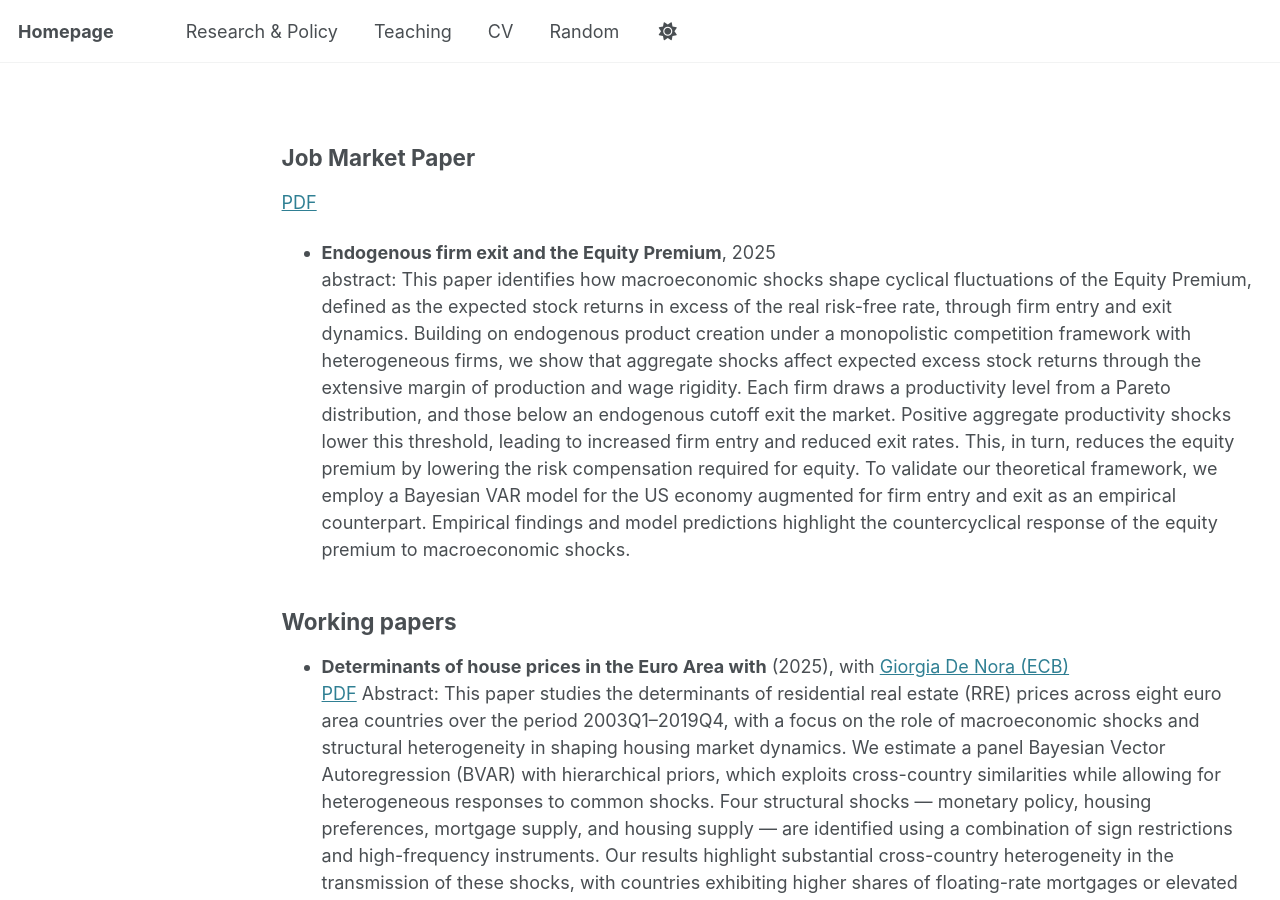
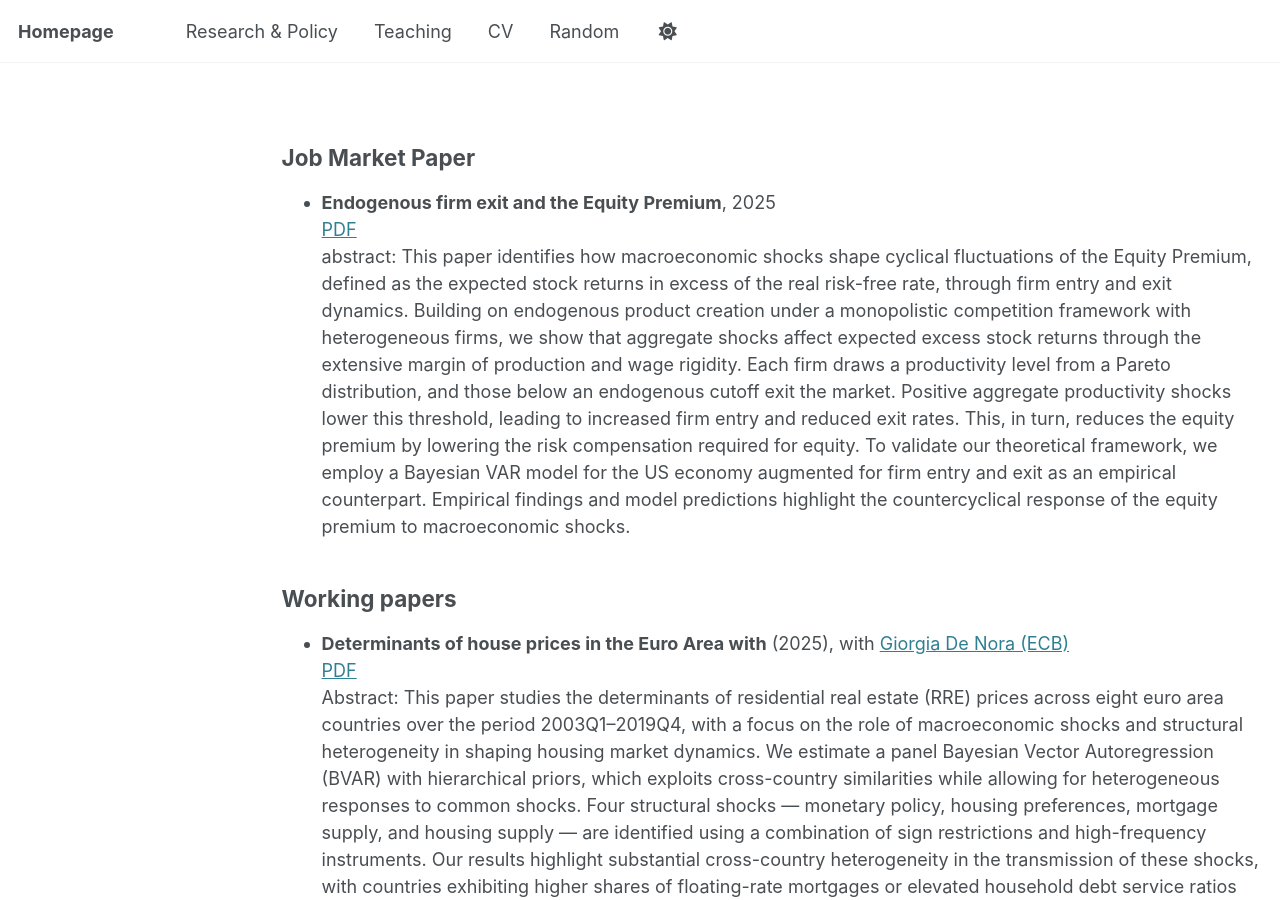
Before and after one commit to GregGh95/GregGh95.github.io, a Jekyll site: the page built from _pages/cv-json.md, in a window 1280 px wide and 900 px high. Built offline with Jekyll 4.4.1, drawn with Linux system fonts in a browser that asks for light colours.

```diff
--- a/_pages/cv-json.md
+++ b/_pages/cv-json.md
@@ -7,13 +7,13 @@ redirect_from:
   - /rp
 ---
 ## Job Market Paper
-[PDF](/files/JMP.pdf)
 * **Endogenous firm exit and the Equity Premium**, 2025 \
+[PDF](/files/JMP.pdf) \
 abstract: This paper identifies how macroeconomic shocks shape cyclical fluctuations of the Equity Premium, defined as the expected stock returns in excess of the real risk-free rate, through firm entry and exit dynamics. Building on endogenous product creation under a monopolistic competition framework with heterogeneous firms, we show that aggregate shocks affect expected excess stock returns through the extensive margin of production and wage rigidity. Each firm draws a productivity level from a Pareto distribution, and those below an endogenous cutoff exit the market. Positive aggregate productivity shocks lower this threshold, leading to increased firm entry and reduced exit rates. This, in turn, reduces the equity premium by lowering the risk compensation required for equity. To validate our theoretical framework, we employ a Bayesian VAR model for the US economy augmented for firm entry and exit as an empirical counterpart. Empirical findings and model predictions highlight the countercyclical response of the equity premium to macroeconomic shocks.
 
 ## Working papers
 * **Determinants of house prices in the Euro Area with** (2025), with [Giorgia De Nora (ECB)](https://www.ecb.europa.eu/pub/research/authors/profiles/giorgia-de-nora.en.html) \
-[PDF](/files/ECB_paper.pdf)
+[PDF](/files/ECB_paper.pdf) \
 Abstract: This paper studies the determinants of residential real estate (RRE) prices across eight euro area countries over the period 2003Q1–2019Q4, with a focus on the role of macroeconomic shocks and structural heterogeneity in shaping housing market dynamics. We estimate a panel Bayesian Vector Autoregression (BVAR) with hierarchical priors, which exploits cross-country similarities while allowing for heterogeneous responses to common shocks. Four structural shocks — monetary policy, housing preferences, mortgage supply, and housing supply — are identified using a combination of sign restrictions and high-frequency instruments. Our results highlight substantial cross-country heterogeneity in the transmission of these shocks, with countries exhibiting higher shares of floating-rate mortgages or elevated household debt service ratios showing stronger and more volatile price responses. The analysis also reveals that expansionary monetary policy and positive housing preference shocks have pronounced and persistent effects on RRE prices, with the strength of the response depending on structural features of national housing finance systems. These findings have important implications for monetary and macroprudential policy design, particularly in a currency union with diverse housing market structures.
 
 ## Academic Publications
```
